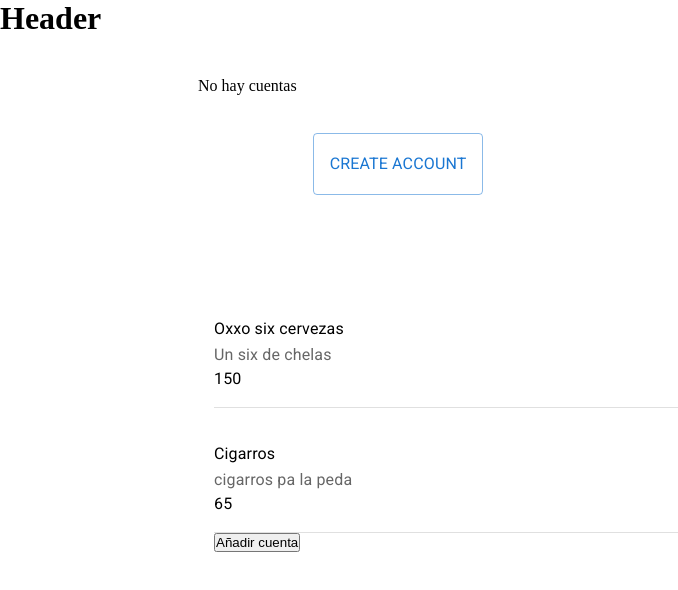
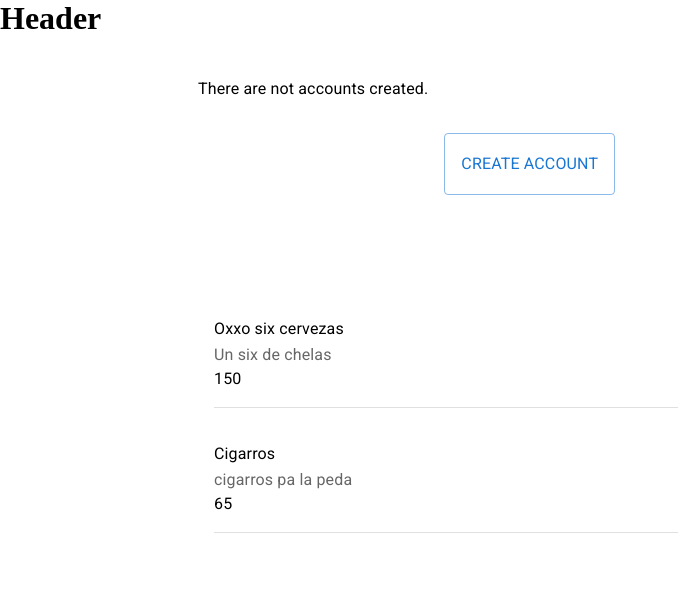
Before and after one commit to RafaelMoro/Personal-Finance, a React app: page / in a window 1280 px wide. Shown: the top 590 px of the page, without its empty margins (0-678 px from the left). Built offline with nearby package versions, Linux system fonts and the light colour scheme.

Commit message:
[ADD] - The click handler function was modified and when the create account button or edit button, it launches the modal with the correct title or action button with Edit or Create

```diff
--- a/src/components/Account.jsx
+++ b/src/components/Account.jsx
@@ -6,7 +6,7 @@ import EditIcon from '@mui/icons-material/EditOutlined';
 import { formatNumberToCurrency } from '../utils/formatNumberToCurrency'
 import '@styles/components/accounts.scss'
 
-const Account = ({ account }) => {
+const Account = ({ account, launchModal }) => {
   const [initialAmountFormated, setInitialAmountFormated] = React.useState(null)
 
   React.useEffect(() => {
@@ -19,18 +19,17 @@ const Account = ({ account }) => {
         <Paper elevation={2} sx={{ p: 2 }}>
           <div className='card__title-buttons'>
             <Typography variant="h5" component="h4" >{account.name}</Typography>
-            <IconButton aria-label="edit">
+            <IconButton aria-label="edit" onClick={() => launchModal('Edit')}>
               <EditIcon />
             </IconButton>
             <IconButton aria-label="delete">
               <DeleteIcon sx={{ color: 'red' }} />
             </IconButton>
           </div>
-
-            <div className='card__description'>
-              <Typography color="text.secondary" >{account.type}</Typography>
-              <Typography>$ {initialAmountFormated}</Typography>
-            </div>
+          <div className='card__description'>
+            <Typography color="text.secondary" >{account.type}</Typography>
+            <Typography>$ {initialAmountFormated}</Typography>
+          </div>
         </Paper>
       </Grid>
     </>
--- a/src/components/CreateAccountModal.jsx
+++ b/src/components/AccountModal.jsx
@@ -19,7 +19,7 @@ const boxStyle = {
   gap: 4
 }
 
-const CreateAccountModal = ({ open, close, saveItem }) => {
+const AccountModal = ({ accountModal, close, saveItem }) => {
   const accounts = useSelector(state => state.accountsModule.accounts)
   const [newAccount, setNewAccount] = React.useState({
     name: '',
@@ -28,6 +28,7 @@ const CreateAccountModal = ({ open, close, saveItem }) => {
     color: ''
   })
   const dispatch = useDispatch()
+  console.log(accountModal)
 
   const handleCreateAccount = () => {
     const state = {
@@ -38,13 +39,13 @@ const CreateAccountModal = ({ open, close, saveItem }) => {
     dispatch(createAccounts(newAccount))
     // Temporary until I add a middleware to update localStorage after updating reducer and state
     saveItem(state)
-    close()
+    close('')
   }
 
   return (
-    <Modal open={open} onClose={close}>
+    <Modal open={accountModal.modal} onClose={() => close('')}>
       <Box sx={boxStyle}>
-        <Typography variant="h5" component="p" >Create Account </Typography>
+        <Typography variant="h5" component="p" >{accountModal.type} Account </Typography>
         <TextField onChange={(event) => setNewAccount({...newAccount, name: event.target.value})} variant="outlined" label="Account name" />
         <FormControl>
           <InputLabel id="typeAccount">Type of Account</InputLabel>
@@ -65,10 +66,10 @@ const CreateAccountModal = ({ open, close, saveItem }) => {
             <MenuItem value="White">White</MenuItem>
           </Select>
         </FormControl>
-        <Button variant="contained" onClick={handleCreateAccount}> Create </Button>
+        <Button variant="contained" onClick={handleCreateAccount}> {accountModal.type} </Button>
       </Box>
     </Modal>
   )
 }
 
-export {CreateAccountModal}
+export {AccountModal}
--- a/src/components/CreateAccountButton.jsx
+++ b/src/components/CreateAccountButton.jsx
@@ -4,7 +4,7 @@ import { Button, Grid, Typography } from '@mui/material'
 const CreateAccountButton = ({ launchModal }) => {
   return (
     <Grid item xs={4}>
-      <Button variant="outlined" sx={{ p: 2, mb: 10, mt: 5 }} onClick={launchModal}>
+      <Button variant="outlined" sx={{ p: 2, mb: 10, mt: 5 }} onClick={() => launchModal('Create')}>
         <Typography variant="subtitle1" component="h3" >Create Account</Typography>
       </Button>
     </Grid>
--- a/src/pages/Main.jsx
+++ b/src/pages/Main.jsx
@@ -1,8 +1,7 @@
 import React from 'react'
-import { useSelector, useDispatch } from 'react-redux'
-import { createAccounts } from '../redux/slices/accounts.slice'
+import { useSelector } from 'react-redux'
 
-import { Container } from '@mui/material'
+import { Container, Typography } from '@mui/material'
 
 import { Accounts } from '@containers/Accounts'
 import { Records } from '@containers/Records'
@@ -11,14 +10,16 @@ import { Record } from '@components/Record'
 import { useLocalStorage } from '@utils/useLocalStorage'
 
 import { CreateAccountButton } from '@components/CreateAccountButton'
-import { CreateAccountModal } from '@components/CreateAccountModal'
+import { AccountModal } from '@components/AccountModal'
 
 const Main = () => {
-  const [ createAccountModal, setCreateAccountModal ] = React.useState(false)
+  const [ accountModal, setAccountModal ] = React.useState({
+    type: '',
+    modal: false
+  })
   const LOCAL_STORAGE = process.env.LOCAL_STORAGE
   const saveItem = useLocalStorage(LOCAL_STORAGE)
 
-  const dispatch = useDispatch()
   const accountsState = useSelector(state => state.accountsModule.accounts)
 
   const records = [
@@ -34,32 +35,28 @@ const Main = () => {
     }
   ]
 
-  const clickHandler = () => {
-    dispatch(createAccounts({
-      name: 'New Account',
-      initialValue: 2500
-    }))
-  }
-  const createAccountClickHandler = () => {
-    setCreateAccountModal(!createAccountModal)
+  const accountClickHandler = (type) => {
+    setAccountModal({
+      type: type,
+      modal: !accountModal.modal
+    })
   }
   return (
     <>
     <Container maxWidth="md" sc={{ bgcolor: '#f5f5f5' }}>
       <Accounts>
         {
-          (accountsState.length > 0) ? accountsState.map((account, index) => ( <Account key={index} account={account} /> )) : <p>No hay cuentas</p>
+          (accountsState.length > 0) ? accountsState.map((account, index) => ( <Account key={index} account={account} launchModal={accountClickHandler} /> )) : <Typography>There are not accounts created.</Typography>
         }
-        <CreateAccountButton launchModal={createAccountClickHandler} />
+        <CreateAccountButton launchModal={accountClickHandler} />
       </Accounts>
       <Records>
         {
           records.map((record, index) => ( <Record key={index} record={record} /> ))
         }
       </Records>
-      <button onClick={ clickHandler }>Añadir cuenta</button>
     </Container>
-    { createAccountModal && <CreateAccountModal open={createAccountModal} close={createAccountClickHandler} saveItem={saveItem} /> }
+    { accountModal && <AccountModal accountModal={accountModal} close={accountClickHandler} saveItem={saveItem} /> }
     </>
   )
 }
```
